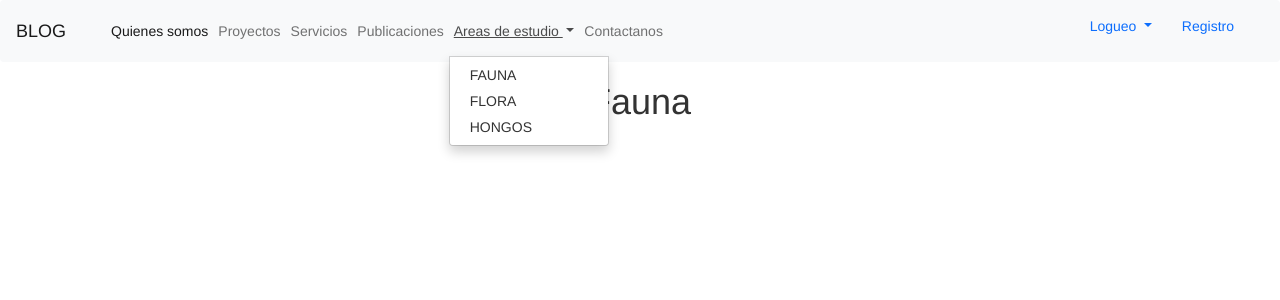
After one commit to sandrini-code/blog_Senderos, a Django app: page /fauna/ in a window 1280 px wide, after a click on "Areas de estudio". The commit adds this page. Shown: the top 300 px of the page. Run offline with Django 4.2, Linux system fonts and the light colour scheme; some libraries are stand-ins or nearby versions.

Commit message:
commit exitoso

```diff
--- a/blog/apps/post/views.py
+++ b/blog/apps/post/views.py
@@ -15,9 +15,21 @@ from datetime import datetime
 # Create your views here.
 def plantillaHija1(request):
     return render(request, "plantillaHija1.html", {})
+def fauna(request):
+    return render(request, "secciones/fauna.html", {})
+def flora(request):
+    return render(request, "secciones/flora.html", {})
+def hongos(request):
+    return render(request, "secciones/hongos.html", {})
+def proyectos(request):
+    return render(request, "secciones/proyectos.html", {})
+def publicaciones(request):
+    return render(request, "secciones/publicaciones.html", {})
+def servicios(request):
+    return render(request, "secciones/servicios.html", {})
 
 def plantillaHija2(request):
-    return render(request, "plantillaHija2.html", {})
+    return render(request, "secciones/plantillaHija2.html", {})
 def blog(request):
     queryset = request.GET.get("buscar")
     cate = request.GET.get("categoria")
@@ -38,8 +50,8 @@ def blog(request):
         posts = Post.objects.filter(categoria__nombre=cate).distinct()
     elif fecha and fecha!= "Meses":
         posts = Post.objects.filter(
-            Q(fecha_creacion__icontains=mes_Post),
-        ).distinct()
+            Q(fecha_creacion__month=mes_Post),
+        )
 
     context = {
         'posts': posts,
--- a/blog/blog/urls.py
+++ b/blog/blog/urls.py
@@ -18,6 +18,7 @@ from django.urls import path
 #from blog.apps.post import views
 from apps.post.views import  crearPost, plantillaHija1, plantillaHija2
 from apps.post.views import  blog, quienesSomos, formularioContacto, contactar, register, publicarPost
+from apps.post.views import fauna, flora, hongos, proyectos, publicaciones, servicios
 from django.contrib.auth.views import LoginView, LogoutView
 
 #from blog.apps.post.views import publicarPost
@@ -35,6 +36,11 @@ urlpatterns = [
     path('auth/login/', LoginView.as_view(template_name='login.html'), name='login'),
     path('login/', LoginView.as_view(template_name='login.html'), name='login'),
     path('logout/', LogoutView.as_view(template_name='logout.html'), name='logout'),
-    path('publicarPost/', publicarPost, name='publicarPost')
-
+    path('publicarPost/', publicarPost, name='publicarPost'),
+    path('flora/', flora, name='flora'),
+    path('fauna/', fauna, name='fauna'),
+    path('hongos/', hongos, name='hongos'),
+    path('proyectos/', proyectos, name='proyectos'),
+    path('publicaciones/', publicaciones, name='publicaciones'),
+    path('servicios/', servicios, name='servicios')
 ]
--- a/blog/templates/paginasBlog/plantillaBarraNavegacion.html
+++ b/blog/templates/paginasBlog/plantillaBarraNavegacion.html
@@ -27,9 +27,9 @@
                 Areas de estudio
                 </a>
                 <ul class="dropdown-menu">
-                    <li><a class="dropdown-item" href="#">FAUNA</a></li>
-                    <li><a class="dropdown-item" href="#">FLORA</a></li>
-                    <li><a class="dropdown-item" href="#">HONGOS</a></li>
+                    <li><a class="dropdown-item" href="/fauna/">FAUNA</a></li>
+                    <li><a class="dropdown-item" href="/flora/">FLORA</a></li>
+                    <li><a class="dropdown-item" href="/hongos/">HONGOS</a></li>
                 </ul>
             </li>
             <li class="nav-item">
--- /dev/null
+++ b/blog/templates/paginasBlog/secciones/fauna.html
@@ -0,0 +1,7 @@
+{% extends "paginasBlog/plantillaPadre.html" %}
+{%load static%}
+{% block title %} Enviado {%endblock %}
+
+{%block content%}
+ <h1 align="center">Fauna</h1>
+{%endblock%}
```
Also changed, not shown: blog/templates/paginasBlog/blog.html (+4 -3 lines), blog/templates/paginasBlog/secciones/Servicios.html (added, +7 -0 lines), blog/templates/paginasBlog/secciones/flora.html (added, +7 -0 lines), blog/templates/paginasBlog/secciones/hongos.html (added, +7 -0 lines), blog/templates/paginasBlog/secciones/proyectos.html (added, +7 -0 lines), blog/templates/paginasBlog/secciones/publicaciones.html (added, +7 -0 lines).
